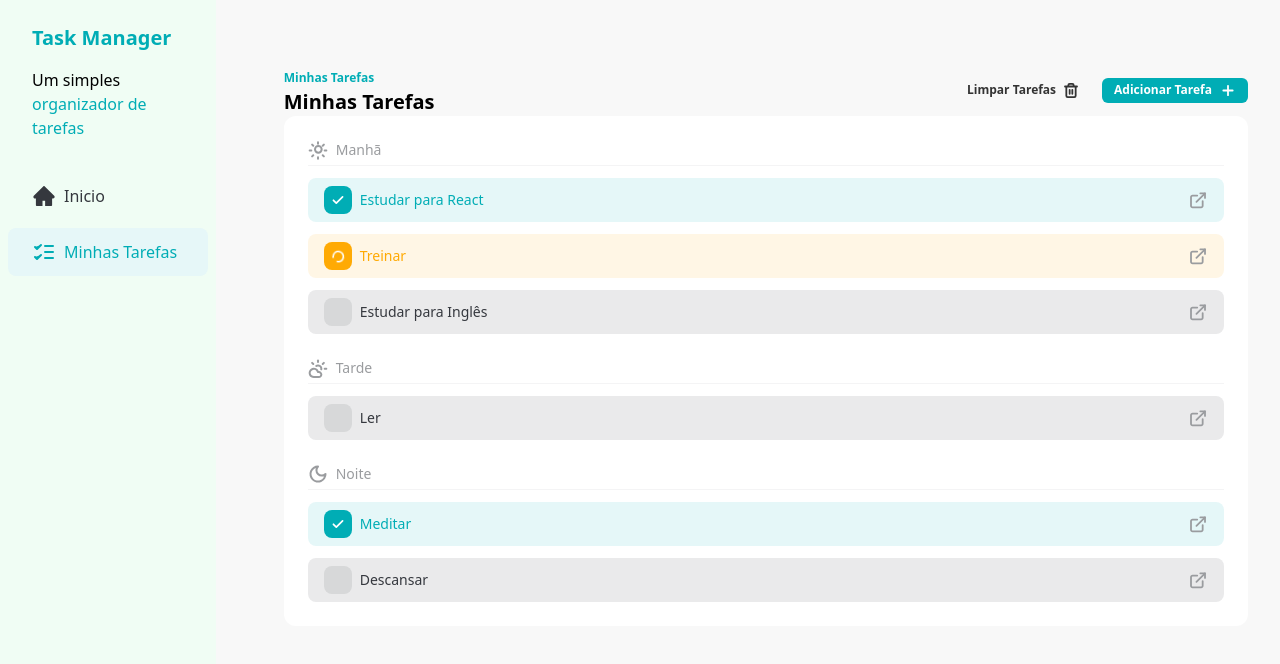
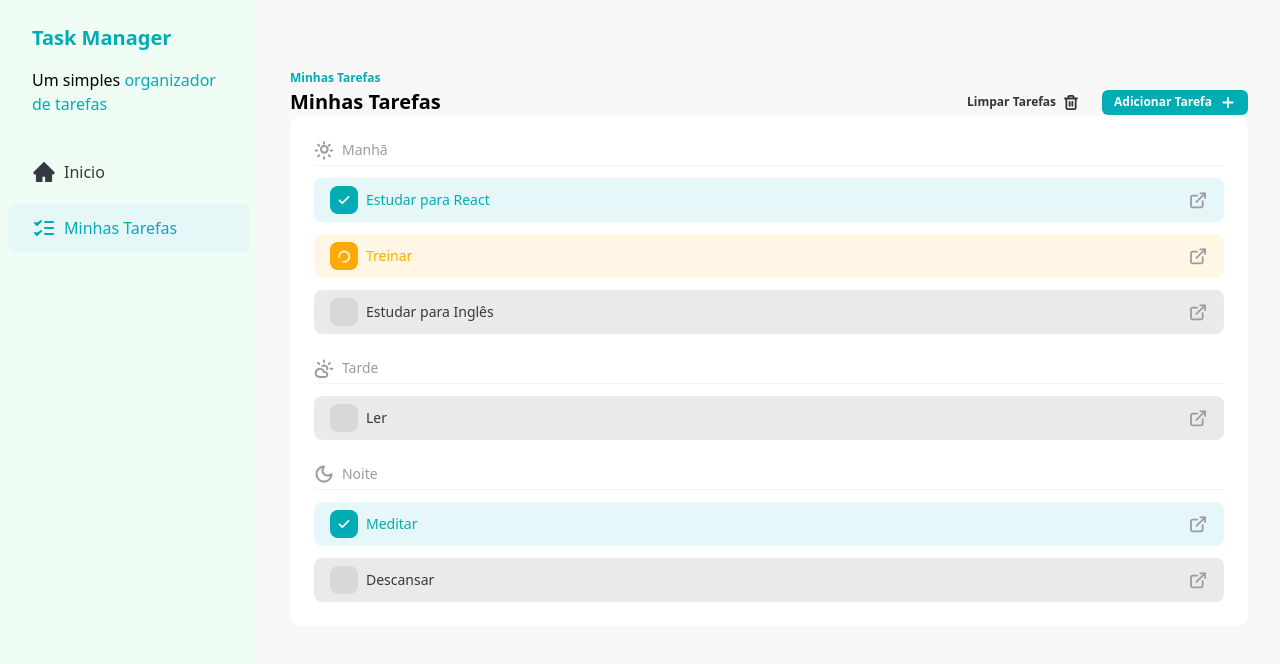
Before and after one commit to eracksonsouza/todo-master, a React (Vite) app: page / in a window 1280 px wide. Shown: the top 664 px of the page. Built offline with nearby package versions, Linux system fonts and the light colour scheme.

Commit message:
feat: update spacing between sidebar and tasks

```diff
--- a/src/App.jsx
+++ b/src/App.jsx
@@ -4,7 +4,7 @@ import Tasks from "./components/Tasks";
 function App() {
   return (
     <>
-      <div className="flex gap-9">
+      <div className="flex ">
         <SideBar />
         <Tasks />
       </div>
--- a/src/components/SideBar.jsx
+++ b/src/components/SideBar.jsx
@@ -4,7 +4,7 @@ import TaskIcons from "../assets/icons/tasks.svg?react";
 
 const SideBar = () => {
   return (
-    <div className="h-screen bg-green-50 w-[272px]">
+    <div className="h-screen bg-green-50 w-72px">
       <div className="px-8 py-6 space-y-4">
         <h1 className="text-xl font-semibold text-[#00ADB5] ">Task Manager</h1>
         <p>
--- a/src/components/Tasks.jsx
+++ b/src/components/Tasks.jsx
@@ -44,7 +44,7 @@ const Tasks = () => {
 
   return (
     <div className="w-full px-8 py-16">
-      <div className="flex w-full justify-between">
+      <div className="flex w-full justify-between space-y-6">
         <div>
           <span className="text-xs font-semibold text-[#00ADB5] ">
             Minhas Tarefas
```
